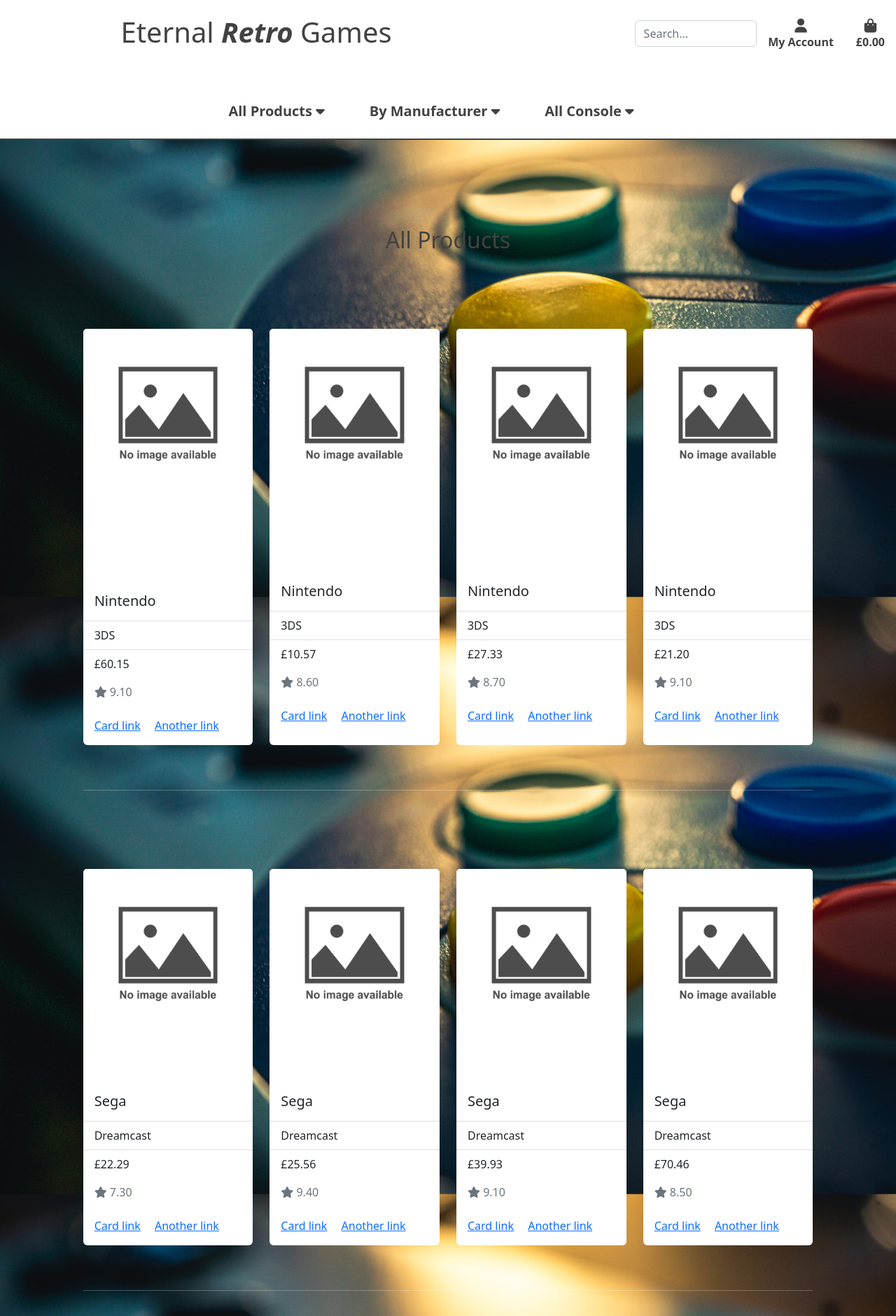
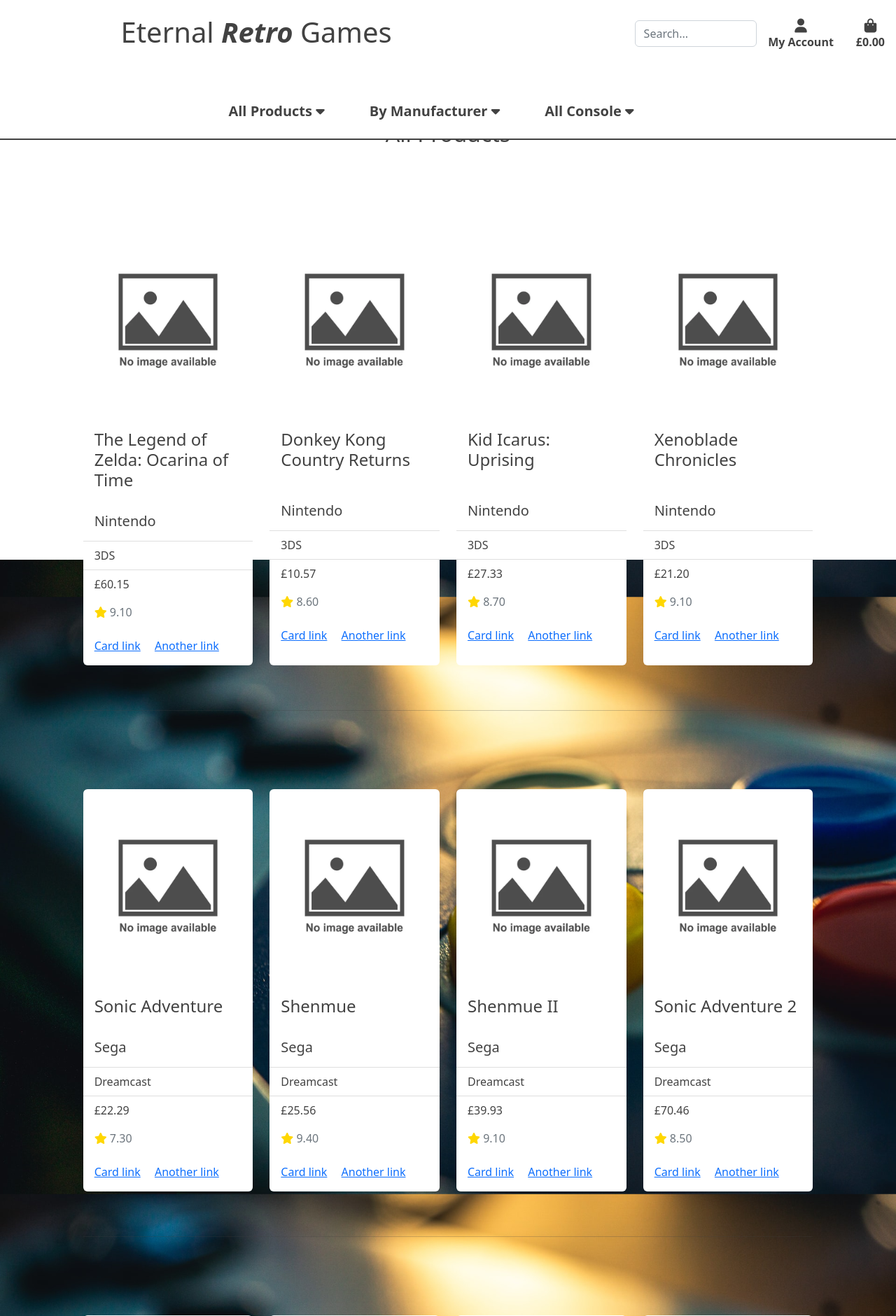
Before and after one commit to Daferia/Eternal-Retro-Games, a Django app: page /products/ in a window 1280 px wide. Shown: the top 1881 px of the page at 70% size. Run offline with Django 4.2, Linux system fonts and the light colour scheme; data comes from the database, SQL or seed files in the repository; some libraries are stand-ins or nearby versions.

Commit message:
updated css due to layout issues and added card, star icon, overlay and card styling

```diff
--- a/static/css/base.css
+++ b/static/css/base.css
@@ -1,14 +1,25 @@
 :root {
   --dark-font: rgb(66, 66, 66);
   --white: rgb(255, 255, 255);
+
+  --small: 130px;
+  --medium: 135px;
+  --large: 148px;
 }
 
 .font-white {
   color: var(--white);
 }
 
-.font-dark {
+.rating-star i {
+ color: rgb(255, 215, 0);
+}
+
+.font-dark,
+.card-body,
+.list-group-item {
   color: var(--dark-font);
+  /* color: red; */
 }
 
 html {
@@ -19,12 +30,14 @@
   background: url('/media/derek-story-jrqeb5o7H2U-unsplash-med.jpg') no-repeat center center fixed;
   background-size: cover;
   font-family: system-ui, -apple-system, BlinkMacSystemFont, 'Segoe UI', Roboto, Oxygen, Ubuntu, Cantarell, 'Open Sans', 'Helvetica Neue', sans-serif;
-  display: flex;
-  min-height: 100vh;
-  flex-direction: column;
-  color: var(--white);
+  height: 100%;
+  color: var(--dark-font);
+  display: grid;
+  grid-template-rows: auto 1fr auto;
+  grid-template-columns: 100%;
 
 }
+
 
 header,
 .search-form {
@@ -49,6 +62,26 @@
 
 .custom-toggler.navbar-toggler {
     border-color: var(--dark-font);
+}
+
+.overlay {
+  height: 100%;
+  width: 100%;
+  top: 0;
+  left: 0;
+  position: fixed;
+  background: var(--white);
+  z-index: -1;
+}
+
+.card-details {
+  align-content: center;
+}
+
+.card-img-top {
+  width: 100%;
+  height: 100%;
+  object-fit: cover;
 }
 
 /* Allauth form formatting */
@@ -93,6 +126,7 @@
   color: #aab7c4;
 }
 
+.shop-now-button,
 .allauth-form-inner-content button,
 .allauth-form-inner-content input[type='submit'] {
   /* btn */
@@ -112,10 +146,22 @@
   font-size: 1rem;
   line-height: 1.5;
 
+
+
   /* Standard bootsrap btn transitions */
   transition: color .15s ease-in-out,background-color 0.15s ease-in-out,border-color 0.15s ease-in-out,box-shadow 0.15s ease-in-out;
 }
 
+.dropdown-item {
+  transition: color .15s ease-in-out,background-color 0.15s ease-in-out,border-color 0.15s ease-in-out,box-shadow 0.15s ease-in-out;
+}
+
+.shop-now-button {
+  border: 1px solid var(--white);
+
+}
+
+.shop-now-button:hover,
 .allauth-form-inner-content button:hover,
 .allauth-form-inner-content input[type='submit']:hover {
   color: var(--dark-font);
@@ -161,7 +207,6 @@
 footer {
   background-color: var(--white);
   border-top: 1px solid var(--dark-font);
-  padding: 15px 0 0 0;
 }
 
 footer ul {
@@ -223,17 +268,22 @@
 
   @media (min-width: 992px) {
     .header-container {
-      padding-top: 300px;
+      padding-top: var(--large);
     }
 
     .form-control {
       width: 50%;
     }
+
+    .card-img-top {
+      height: 35vh;
+      object-fit: scale-down;
+    }
   }
 
   @media (max-width: 991px) {
     .header-container {
-      padding-top: 400px;
+      padding-top: var(--medium);
     }
 
 
@@ -245,7 +295,7 @@
 
   @media (max-width: 400px) {
     .header-container {
-      padding-top: 300px;
+      padding-top: var(--small);
     }
 
   }
```
